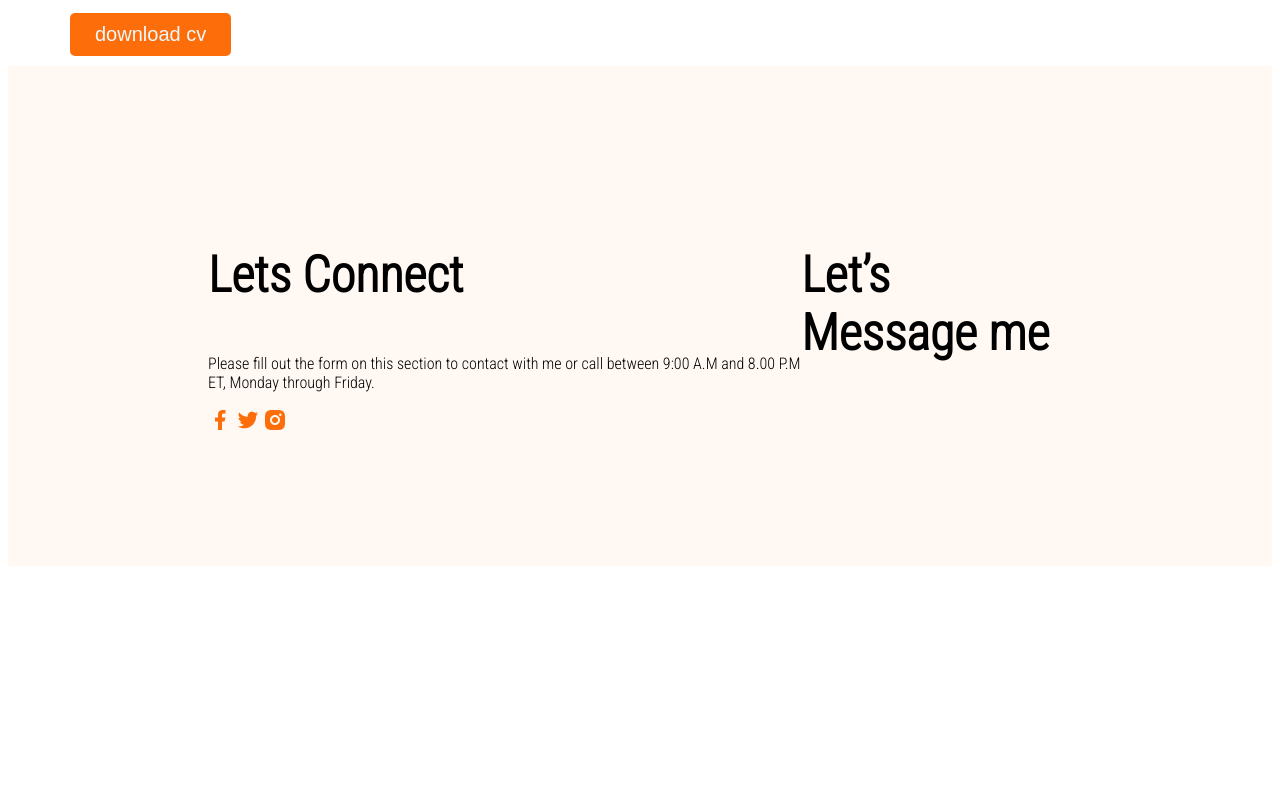
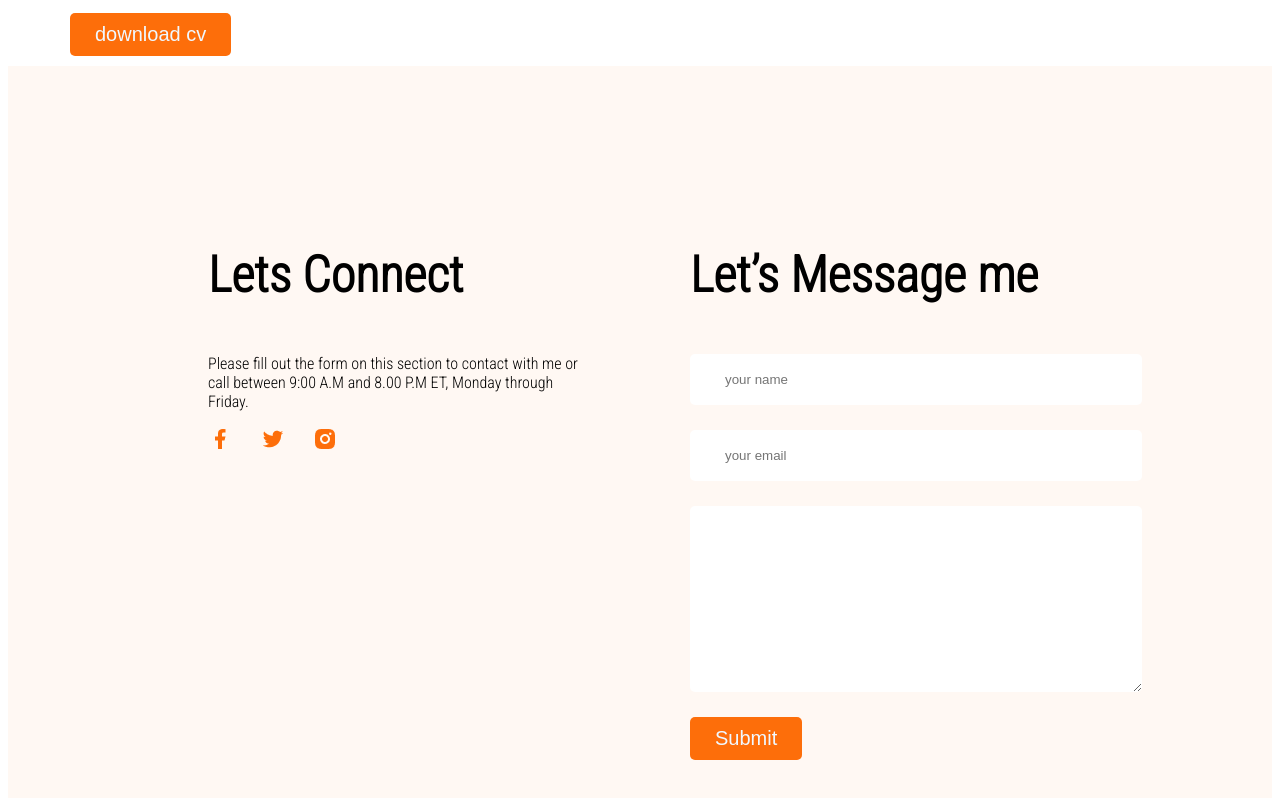
Before and after one commit to Afrin-bd/web-developer-protfolio, a plain HTML site: page index.html in a window 1280 px wide. Shown: the part 3213-4011 px from the top of the page. Before the commit the page ends 3787 px from the top, so only its background shows below. Drawn offline with Linux system fonts and the light colour scheme.

Commit message:
this is my first web site

```diff
--- a/index.html
+++ b/index.html
@@ -174,8 +174,14 @@ to any of the 1500+ FontAwesome 5 free icons available. Aenean commodo ligula eg
     </div>
     <div class="footer-column">
       <h3 class="section-title">Let’s Message me</h3>
+      <form class="contact" action="">
+        <input type="text" placeholder="your name">
+        <input type="text" placeholder="your email">
+        <textarea name="" id="" cols="30" rows="10"></textarea>
+        <input class="btn-primary" type="submit" class="submit">
+      </form>
+    </div>
 
-    </div>
   </footer>
 </body>
 </html>
--- a/styles/portfolio.css
+++ b/styles/portfolio.css
@@ -130,6 +130,9 @@ margin-bottom: 10px;
   margin-bottom: 20px;
   margin-top: 0px;
 }
+.social-link a{
+margin-right: 25px
+}
 .resume-item-description, .resume-item-institute{
   color:#757575;
 }
@@ -144,4 +147,21 @@ footer{
   padding: 130px 200px;
   background: #FFF8F3;
   margin-top: 10px;
+  gap:100px;
 }
+
+.footer-column{
+  width:50%;
+}
+
+.contact input[type="text"],.contact input[type="email"] ,
+textarea{
+  display:block;
+  margin-bottom: 25px;
+  padding: 18px 35px;
+  color: #757575;
+  border-radius: 5px;
+  background-color: #fff;
+  border:0;
+  width:100%
+}
```
